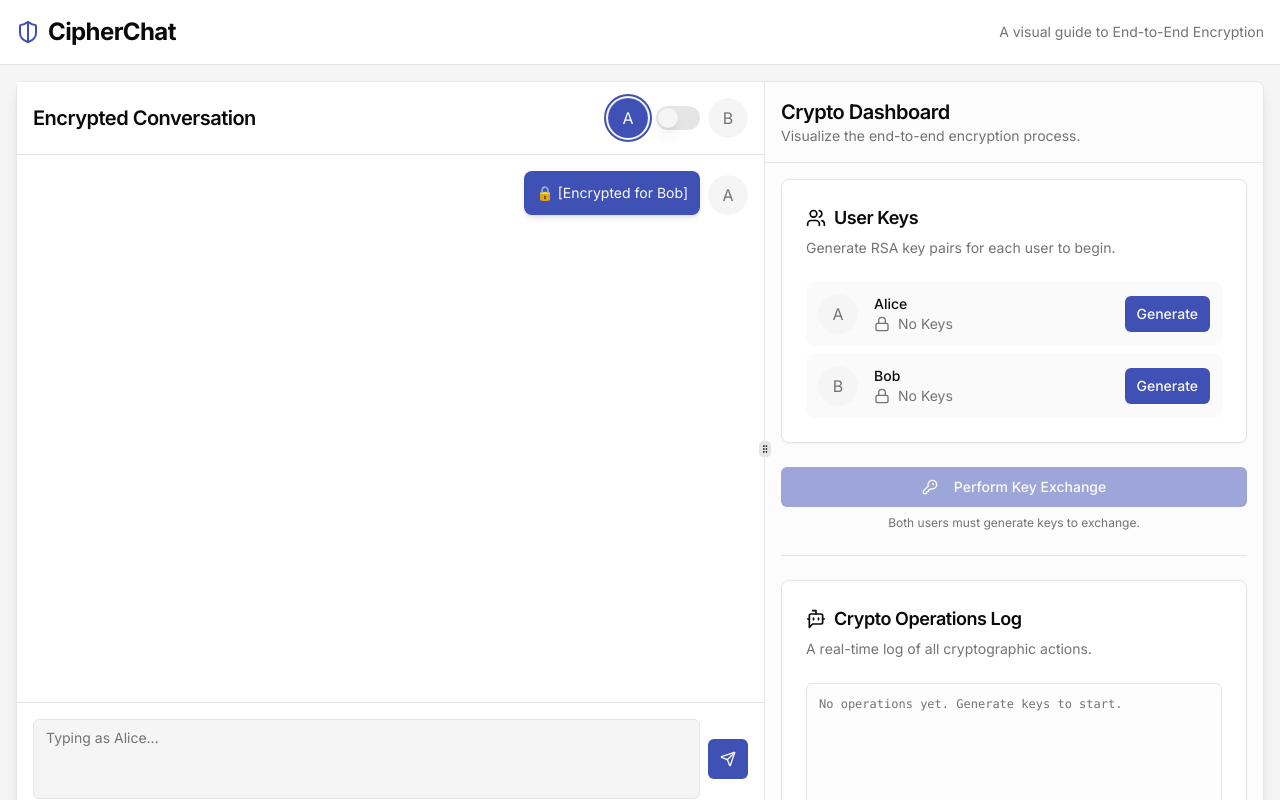
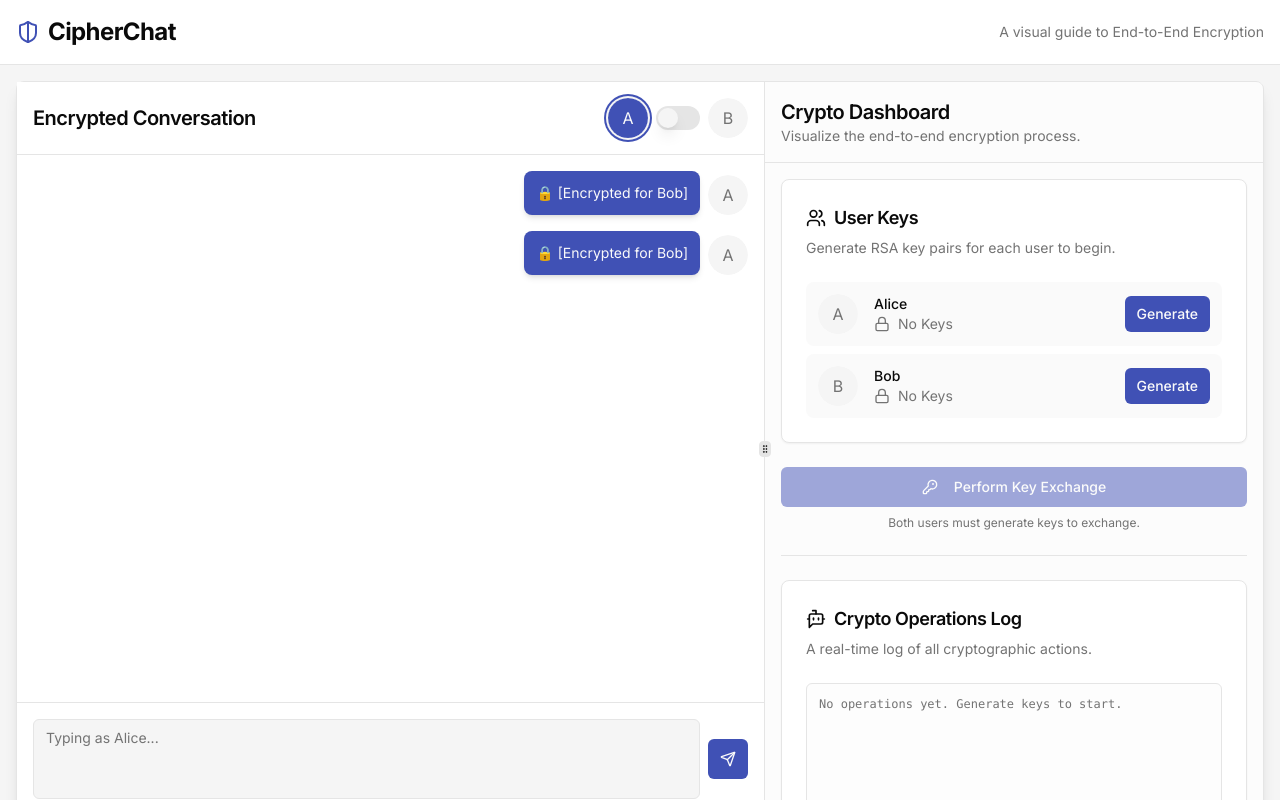
Before and after one commit to Gandharv2323/CipherChat, a Next.js app: page / in a window 1280 px wide. Built offline with nearby package versions, Linux system fonts and the light colour scheme.

Commit message:
messages are taking more time sent and rec   reduce it instant or near t

```diff
--- a/messages.json
+++ b/messages.json
@@ -6,5 +6,13 @@
     "cipherText": "WCSciTC8jw9tdHq556hfa3Imewlq",
     "iv": "rcW1JS1/a1eia3e6",
     "id": 1758436634032
+  },
+  {
+    "sender": "Alice",
+    "recipient": "Bob",
+    "plainText": "hhhhhhh",
+    "cipherText": "KMyFIH6QcqWnXy4Q/BBQuy0D6vOQFtk=",
+    "iv": "O1VWchkJnHYa9XEa",
+    "id": 1758436943756
   }
 ]
--- a/src/app/actions.ts
+++ b/src/app/actions.ts
@@ -11,13 +11,20 @@ const messagesFilePath = path.join(process.cwd(), 'messages.json');
 async function readMessages(): Promise<Omit<Message, 'decryptedText'>[]> {
   try {
     const data = await fs.readFile(messagesFilePath, 'utf-8');
+    // If the file is empty, JSON.parse will fail.
+    if (!data) {
+      return [];
+    }
     return JSON.parse(data);
   } catch (error) {
     // If the file doesn't exist, start with an empty array
     if ((error as NodeJS.ErrnoException).code === 'ENOENT') {
+      await writeMessages([]); // Create the file
       return [];
     }
-    throw error;
+    console.error("Error reading messages:", error);
+    // If there is a parsing error (e.g. empty file), return an empty array
+    return [];
   }
 }
 
@@ -73,10 +80,10 @@ export async function subscribeToMessages(recipientName: string): Promise<Messag
         };
         messageEvents.on('newMessage', onMessage);
 
-        // Timeout after 5 seconds to prevent hanging requests
+        // Timeout after 30 seconds to prevent hanging requests and allow for re-subscription.
         setTimeout(() => {
             messageEvents.removeListener('newMessage', onMessage);
             resolve(null);
-        }, 5000);
+        }, 30000); // 30-second timeout
     });
 }
--- a/src/hooks/use-crypto-chat.ts
+++ b/src/hooks/use-crypto-chat.ts
@@ -109,8 +109,6 @@ export function useCryptoChat() {
     const { ciphertext, iv } = await encryptWithAes(plainText, sender.sessionKey);
     addLog(`Message encrypted. Ciphertext: ${ciphertext.substring(0, 20)}...`);
 
-    // The message is sent to the server, but the sender's UI is updated via the polling mechanism
-    // to ensure it was successfully processed by the "backend".
     await sendMessage({
         sender: sender.name,
         recipient: recipientName,
@@ -177,6 +175,8 @@ export function useCryptoChat() {
           return;
         }
 
+        while (isSubscribed) {
+            try {
                 const incomingMessage = await subscribeToMessages(activeUser) as Message | null;
 
                 if (isSubscribed && incomingMessage) {
@@ -191,10 +191,13 @@ export function useCryptoChat() {
                         return [...prev, { ...incomingMessage, isDecrypting: true, decryptedText: "Decrypting..." }];
                     });
                 }
-
-      // Keep listening
-      if(isSubscribed) {
-        listenForMessages();
+            } catch (error) {
+                console.error("Long polling error:", error);
+                // Wait a moment before retrying on error
+                if (isSubscribed) {
+                    await new Promise(resolve => setTimeout(resolve, 2000));
+                }
+            }
         }
     };
 
```
Lines whose indentation alone changed are shown as unchanged.
